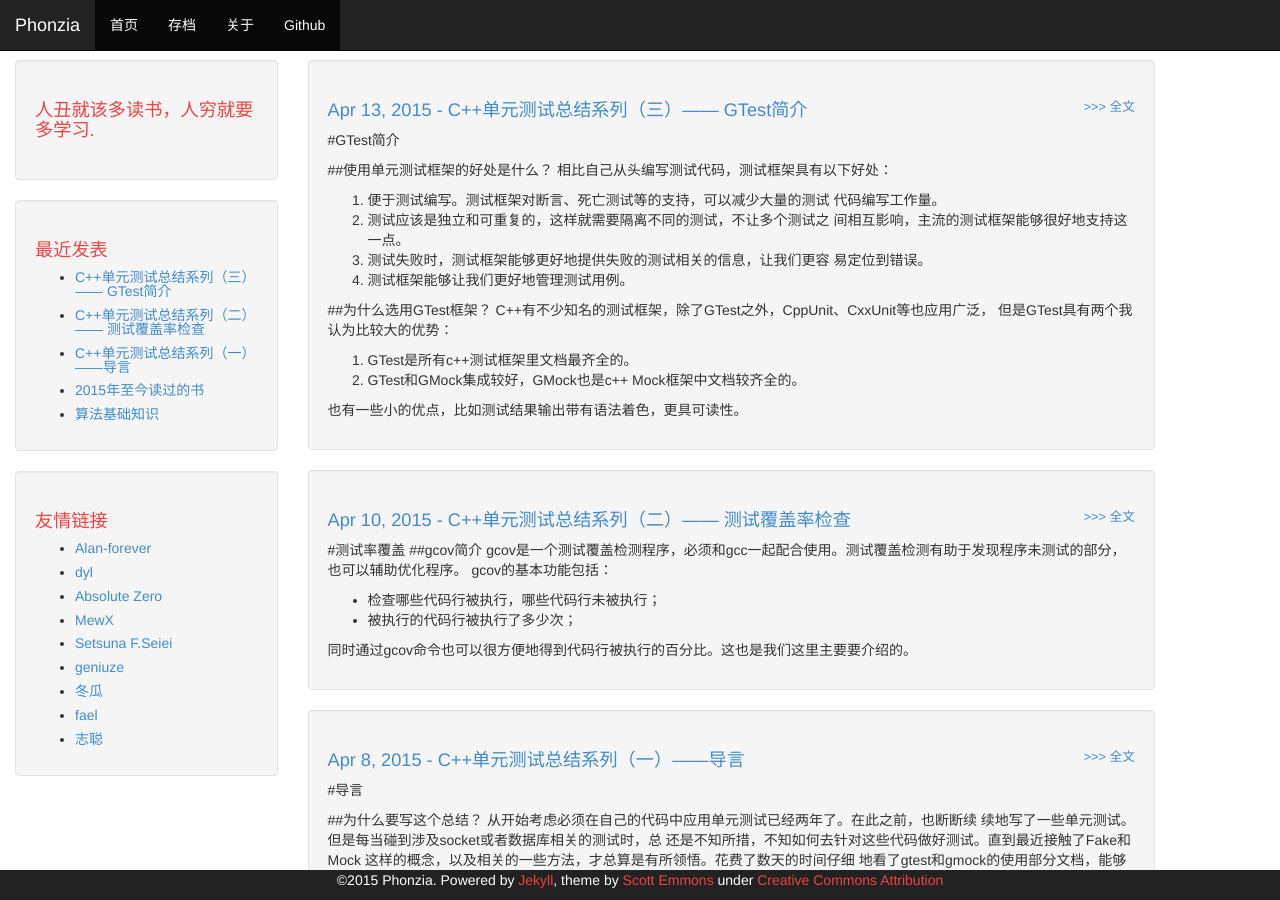
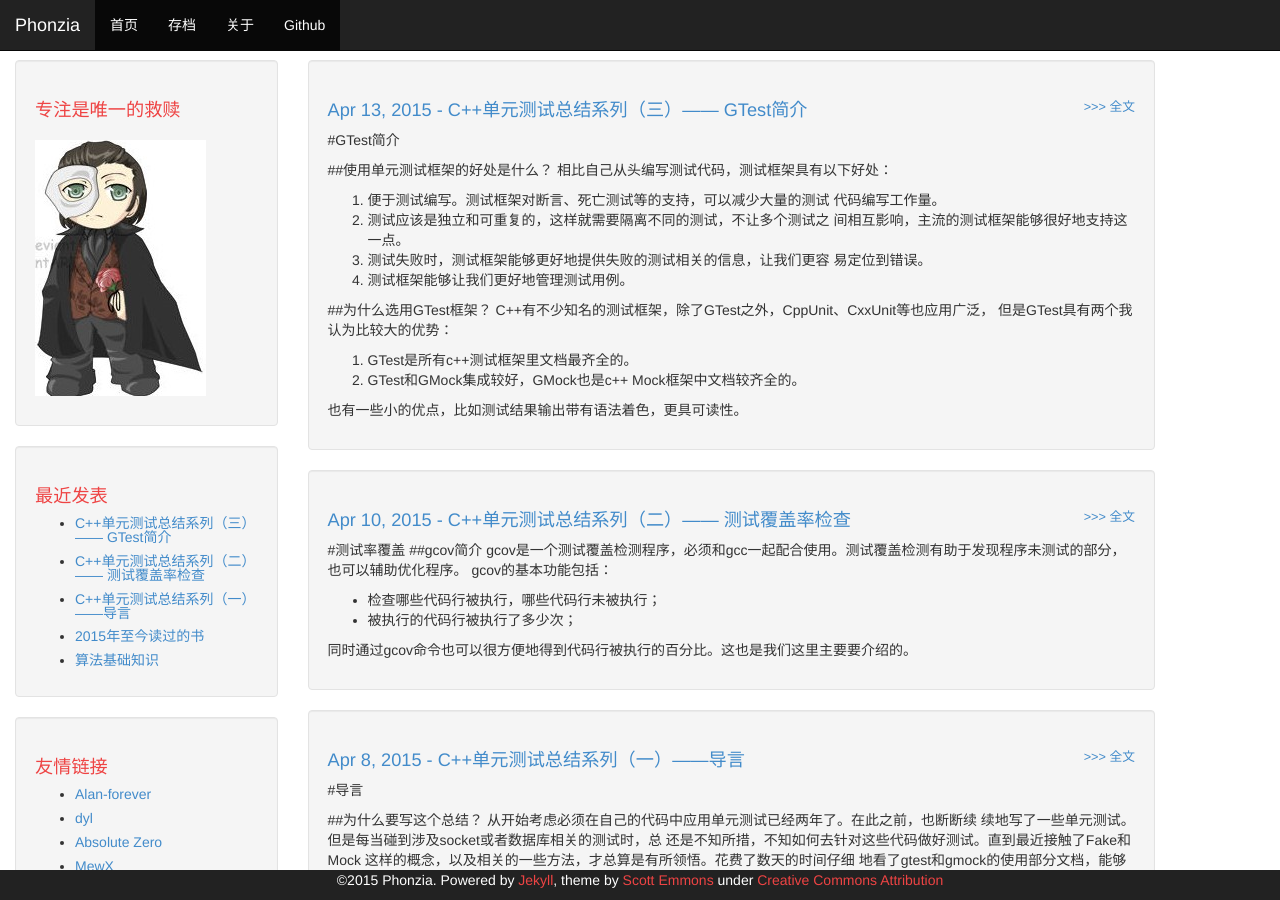
Before and after one commit to phonzia/old_blog, a Jekyll site: the page built from index.html, in a window 1280 px wide and 900 px high. Built offline with Jekyll 4.4.1, drawn with Linux system fonts in a browser that asks for light colours; Markdown is read by kramdown in place of the engine named in the settings.

Commit message:
add avatar

```diff
--- a/_config.yml
+++ b/_config.yml
@@ -1,5 +1,5 @@
 name: Phonzia
-description : 人丑就该多读书，人穷就要多学习.
+description : 专注是唯一的救赎
 markdown: redcarpet
 redcarpet :
   extensions : ["no_intra_emphasis", "fenced_code_blocks", "autolink", "tables", "with_toc_data", "highlighter"]
@@ -7,7 +7,6 @@ permalink: /:year/:month/:title
 #paginate: 5
 excerpt_separator: <!--more-->
 highlighter : pygments
-pygments: true
 github: https://www.github.com/phonzia
 about: This is phonzia's blog.
 urls:
--- a/_includes/sidebar.html
+++ b/_includes/sidebar.html
@@ -1,5 +1,6 @@
 <div class="sidebar well">
     <h1>{{ site.description }}<h1>
+    <img src="/img/logo.jpg" />
 </div>
 
 <div class="sidebar well">
```
